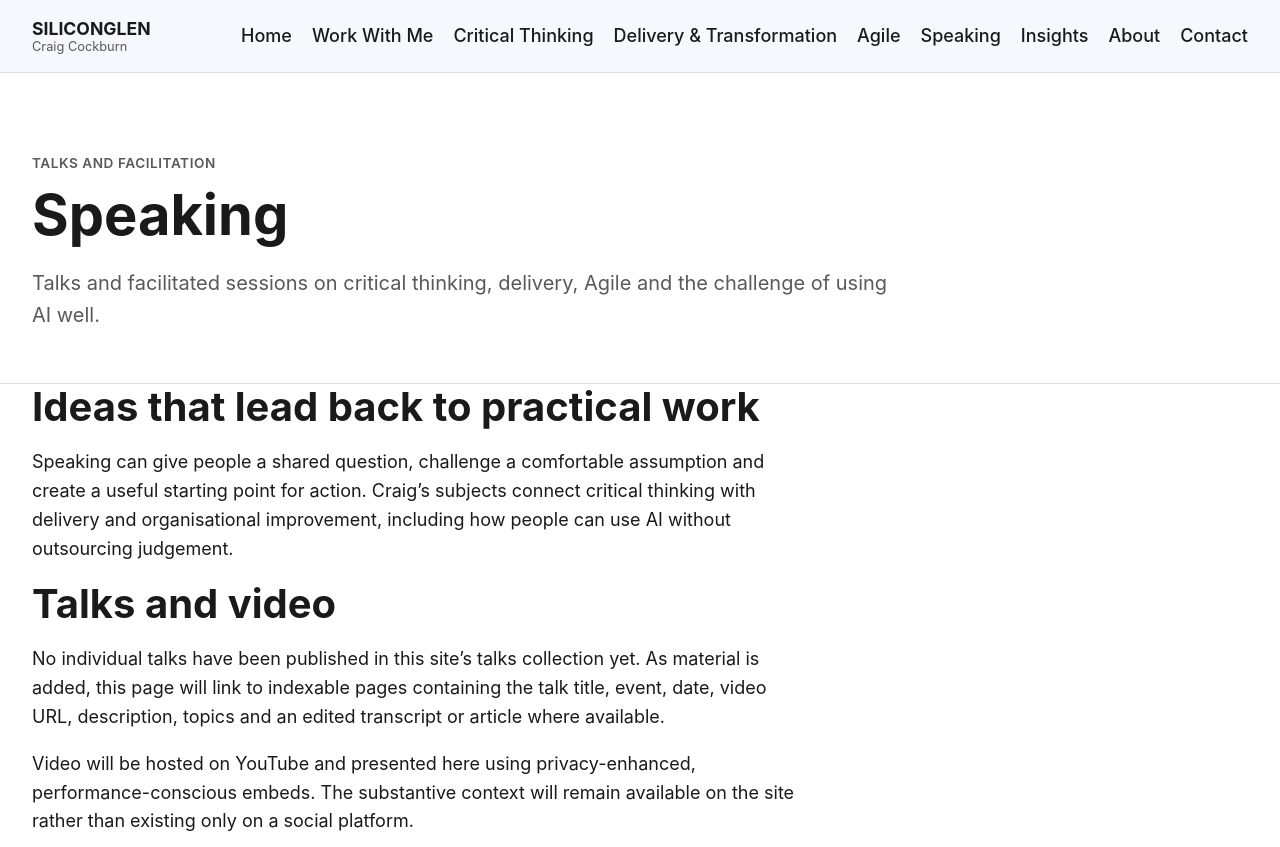
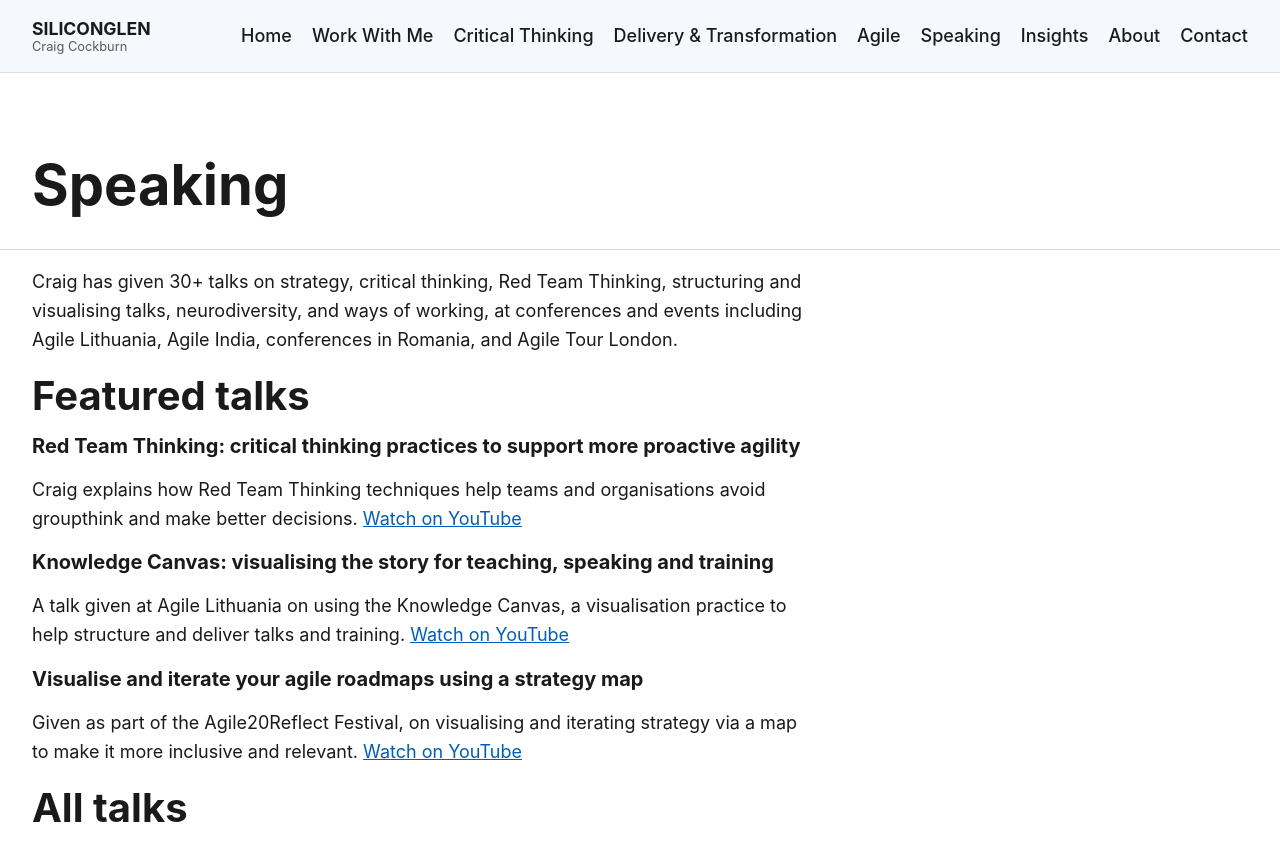
Before and after one commit to siliconglen/siliconglen-site, a Jekyll site: the page built from speaking/index.md, in a window 1280 px wide and 1400 px high. Shown: the top 847 px of the window. Built offline with Jekyll 4.4.1, drawn with Linux system fonts in a browser that asks for light colours; some of the changed text lies outside the part shown; grey boxes are pictures that could not be loaded.

Commit message:
Update speaking page with featured talks

```diff
--- a/speaking/index.md
+++ b/speaking/index.md
@@ -1,48 +1,25 @@
 ---
 layout: page
 title: Speaking
-eyebrow: Talks and facilitation
-intro: Talks and facilitated sessions on critical thinking, delivery, Agile and the challenge of using AI well.
-description: "Speaking and facilitation with Craig Cockburn on critical thinking, delivery, Agile and AI."
 permalink: /speaking/
 ---
 
-## Ideas that lead back to practical work
+Craig has given 30+ talks on strategy, critical thinking, Red Team Thinking, structuring and visualising talks, neurodiversity, and ways of working, at conferences and events including Agile Lithuania, Agile India, conferences in Romania, and Agile Tour London.
 
-Speaking can give people a shared question, challenge a comfortable assumption and create a useful starting point for action. Craig's subjects connect critical thinking with delivery and organisational improvement, including how people can use AI without outsourcing judgement.
+## Featured talks
 
-## Talks and video
+### Red Team Thinking: critical thinking practices to support more proactive agility
+Craig explains how Red Team Thinking techniques help teams and organisations avoid groupthink and make better decisions.
+[Watch on YouTube](https://youtu.be/_NeHGCgzqN4)
 
-No individual talks have been published in this site's talks collection yet. As material is added, this page will link to indexable pages containing the talk title, event, date, video URL, description, topics and an edited transcript or article where available.
+### Knowledge Canvas: visualising the story for teaching, speaking and training
+A talk given at Agile Lithuania on using the Knowledge Canvas, a visualisation practice to help structure and deliver talks and training.
+[Watch on YouTube](https://youtu.be/_7zXnpn3xog)
 
-Video will be hosted on YouTube and presented here using privacy-enhanced, performance-conscious embeds. The substantive context will remain available on the site rather than existing only on a social platform.
+### Visualise and iterate your agile roadmaps using a strategy map
+Given as part of the Agile20Reflect Festival, on visualising and iterating strategy via a map to make it more inclusive and relevant.
+[Watch on YouTube](https://www.youtube.com/watch?v=CgoxHcN9gGM)
 
-## What a session can cover
+## All talks
 
-- Challenging assumptions and exposing blind spots.
-- Making difficult decisions with incomplete evidence.
-- Connecting good thinking to practical delivery.
-- Agile as adaptive delivery and organisational improvement.
-- Verification, false confidence and automation bias in AI.
-- Facilitating a group around an important question or plan.
-
-## How the work happens
-
-We clarify the audience, setting, purpose and outcome before agreeing the format. A useful session is shaped around the real context rather than an invented list of past talks. Where facilitation is needed, we also define the question participants must work through and what should happen after the room disperses.
-
-## What you leave with
-
-A shared way to discuss the issue, questions worth pursuing and a clear connection between the ideas and the audience's work. The precise output depends on whether the need is a talk, a facilitated discussion or a practical workshop.
-
-## When this is useful
-
-- An event needs a speaker on critical thinking, delivery, Agile or AI.
-- Leaders need a constructive challenge to established thinking.
-- A group needs facilitation around a decision or strategy.
-- An organisation wants a talk connected to practical follow-up.
-
-## Discuss a speaking or facilitation need
-
-Share the audience, format, subject, date and the outcome you want the session to support.
-
-[Contact Craig]({{ '/contact/' | relative_url }}) or email [craig@siliconglen.com](mailto:craig@siliconglen.com).
+<iframe width="100%" height="450" src="https://www.youtube.com/embed/videoseries?list=PL1_uFW2b_gsd_6qZqgFLJCrJ1y0a8Cpom" title="Craig Cockburn speaking playlist" frameborder="0" allowfullscreen></iframe>
```
